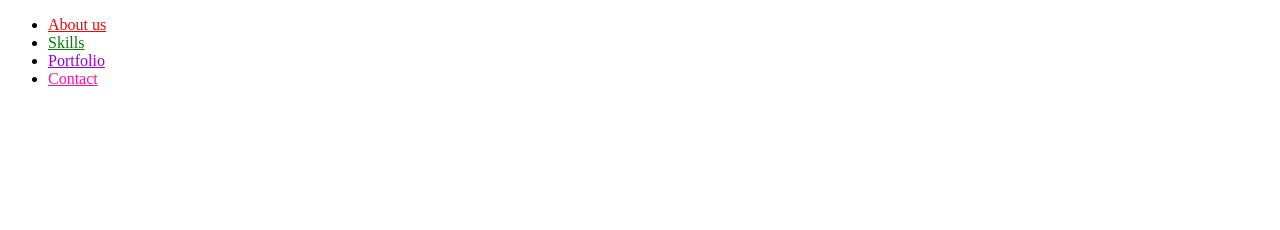
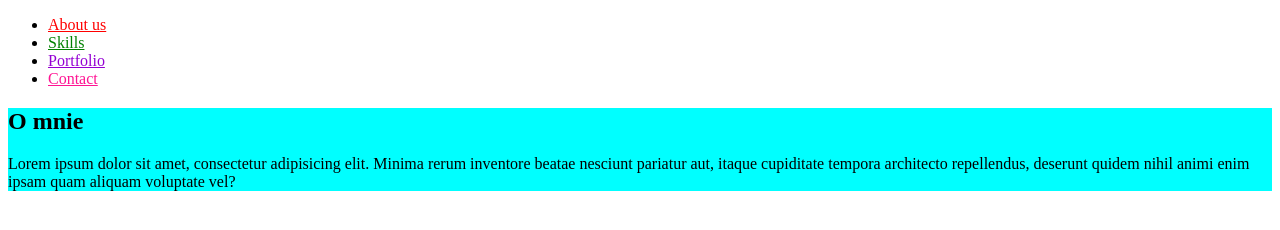
Before and after one commit to monikagrabczak86/zad-7218, a plain HTML site: page index.html in a window 1280 px wide. Drawn offline with Linux system fonts and the light colour scheme.

Commit message:
sekcja about us

```diff
--- a/index.html
+++ b/index.html
@@ -14,5 +14,9 @@
             <li><a id=contact href="#Contact">Contact</a></li>
         </ul>
     </nav>
+    <section id="AboutUs">
+        <h1>O mnie</h1>
+        <p>Lorem ipsum dolor sit amet, consectetur adipisicing elit. Minima rerum inventore beatae nesciunt pariatur aut, itaque cupiditate tempora architecto repellendus, deserunt quidem nihil animi enim ipsam quam aliquam voluptate vel?</p>
+    </section>
 </body>
 </html>
--- a/style.css
+++ b/style.css
@@ -10,3 +10,6 @@
 #contact {
     color: deeppink;
 }
+#AboutUs {
+    background-color: aqua;
+}
```
